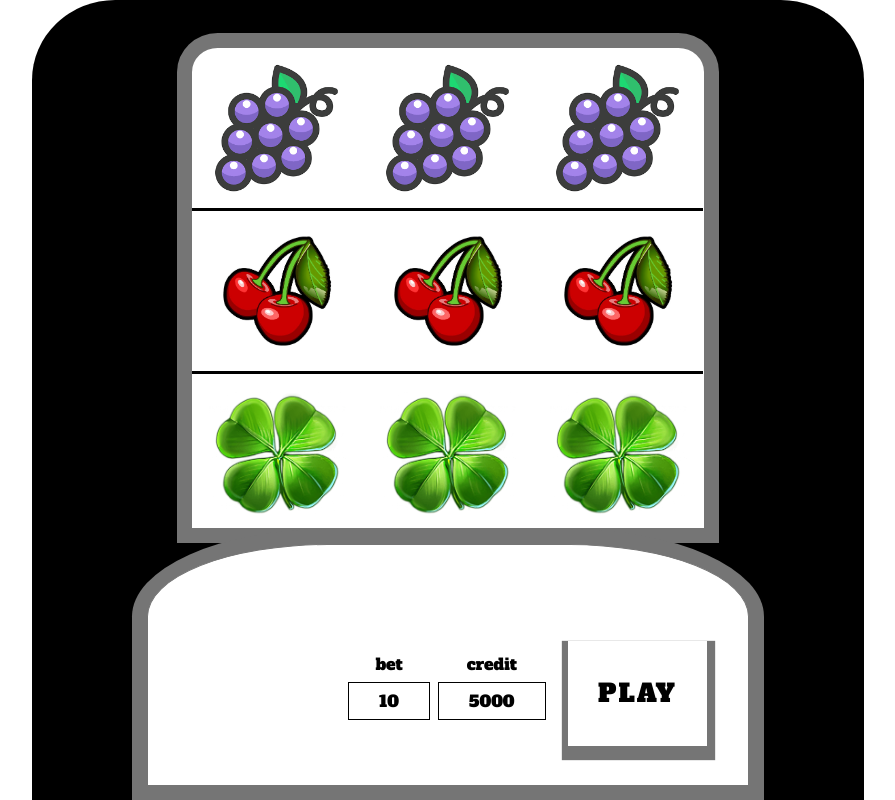
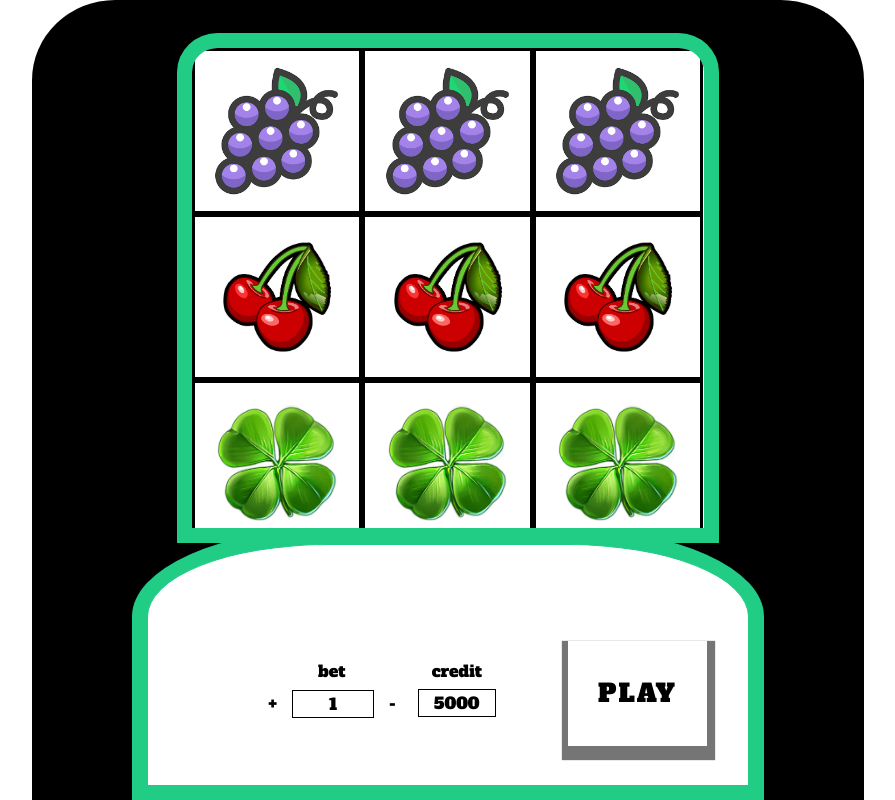
Before and after one commit to Mateuszmikolajczyk89/Hot_Slot, a plain HTML site: page index.html in a window 1280 px wide. Shown: the whole page, without its empty margins (192-1087 px from the left). Drawn offline with Linux system fonts and the light colour scheme.

Commit message:
add bet - bid panel and decreaseIncreaseBet function

```diff
--- a/index.html
+++ b/index.html
@@ -178,7 +178,11 @@
                         </div>
                         <div class="arcadeGame__bet">
                                 <h1>bet</h1>
-                                <div>10</div>
+                                <div class="arcadeGame__betPanel">
+                                        <div class="plus">+</div>
+                                        <div class="bid">10</div>
+                                        <div class="minus">-</div>
+                                </div>
                         </div>
                         <div class="arcadeGame__start">PLAY</div>
                 </div>
--- a/js/app.js
+++ b/js/app.js
@@ -1,5 +1,11 @@
 import {
-    start
+    startGame
 } from './start.js';
 
-start();
+import {
+    betCheck
+} from './decreaseIncreaseBet.js';
+
+
+betCheck();
+startGame();
--- /dev/null
+++ b/js/decreaseIncreaseBet.js
@@ -0,0 +1,29 @@
+const bet = [1, 5, 10, 50, 100];
+const bid = document.querySelector('.bid');
+const plusButton = document.querySelector('.plus');
+const minusButton = document.querySelector('.minus');
+let betIndex = 0;
+bid.textContent = bet[betIndex]
+
+function betCheck() {
+
+
+    plusButton.addEventListener('click', function () {
+        ++betIndex;
+        if (betIndex === bet.length) betIndex = 0;
+        bid.textContent = bet[betIndex]
+        console.log(bid.textContent);
+    })
+
+    minusButton.addEventListener('click', function () {
+        if (betIndex === 0) betIndex = bet.length;
+        --betIndex;
+        bid.textContent = bet[betIndex]
+        console.log(bid.textContent);
+
+    })
+    console.log(bid.textContent);
+}
+export {
+    betCheck
+}
--- a/js/replacemanetImg.js
+++ b/js/replacemanetImg.js
@@ -4,7 +4,6 @@ import {
 
 const replaceImg = document.querySelectorAll('.replace_begin');
 const repalceEnd = document.querySelectorAll('.replace_end')
-
 const imgSlot = ["./img/blackberry.png", "./img/cherry.jpg", "./img/clover.png", "./img/emerland.png", "./img/lemon.png", "./img/seven.png"]
 
 
--- a/js/start.js
+++ b/js/start.js
@@ -9,8 +9,6 @@ import {
 import {
     clickEffects,
 } from './buttonEffect.js';
-
-function start() {
 const roll = document.querySelectorAll('.arcadeGame__roll')
 const startButton = document.querySelector('.arcadeGame__start');
 const [
@@ -18,6 +16,9 @@ function start() {
     rollTwo,
     rollThree
 ] = roll
+
+function startGame() {
+
 
 
     function startRoll() {
@@ -61,6 +62,6 @@ function start() {
 
 
 export {
-    start
+    startGame
 
 };
--- a/sass/_mixins.scss
+++ b/sass/_mixins.scss
@@ -1,12 +1,14 @@
 @mixin panel_interface {
     position: absolute;
-    top: 40%;
-    padding: 15px 40px;
+    top: 45%;
+
+    padding: 10px 30px;
     text-align: center;
+
 }
 
 @mixin panel_interface_value {
-    margin: 10px;
-    padding: 10px 30px;
-    border: 1px solid black;
+    margin-top: 3px;
+    padding: 5px 15px;
+
 }
--- a/sass/style.scss
+++ b/sass/style.scss
@@ -33,7 +33,8 @@ html {
         height: 60vh;
         min-width: 500px;
         background-color: white;
-        box-shadow: 0 0 0 15px rgb(117, 117, 117);
+        box-shadow: 0 0 0 15px rgb(33, 204, 133);
+
         border-radius: 5% 5% 0 0;
         overflow: hidden;
     }
@@ -49,7 +50,7 @@ html {
     &__field {
         position: relative;
         height: 20vh;
-        border-bottom: 3px solid black;
+        border: 3px solid black;
 
     }
 
@@ -67,16 +68,17 @@ html {
 
     &__panel {
         position: absolute;
+        display: flex;
         top: 68%;
         left: 50%;
         transform: translate(-50%, 0);
-        width: 50%;
+        width: 70%;
         height: 30vh;
         min-width: 600px;
         background-color: white;
-        border: 1px solid rgb(117, 117, 117);
+        border: 1px solid rgb(33, 204, 133);
         ;
-        box-shadow: 0 0 0 15px rgb(117, 117, 117);
+        box-shadow: 0 0 0 15px rgb(33, 204, 133);
         ;
         border-radius: 30% 30% 0 0;
     }
@@ -104,17 +106,29 @@ html {
 
 
         div {
-            @include panel_interface_value
+            @include panel_interface_value;
+            border: 1px solid black;
+            margin-top: 10px;
         }
     }
 
     &__bet {
         @include panel_interface;
-        left: 25%;
+        left: 10%;
 
 
         div {
             @include panel_interface_value
+        }
+    }
+
+    &__betPanel {
+        display: flex;
+        cursor: pointer;
+
+        .bid {
+            width: 50px;
+            border: 1px solid black;
         }
     }
 
```
Also changed, not shown: css/style.css, 1 other file. Lines whose indentation alone changed are shown as unchanged.
